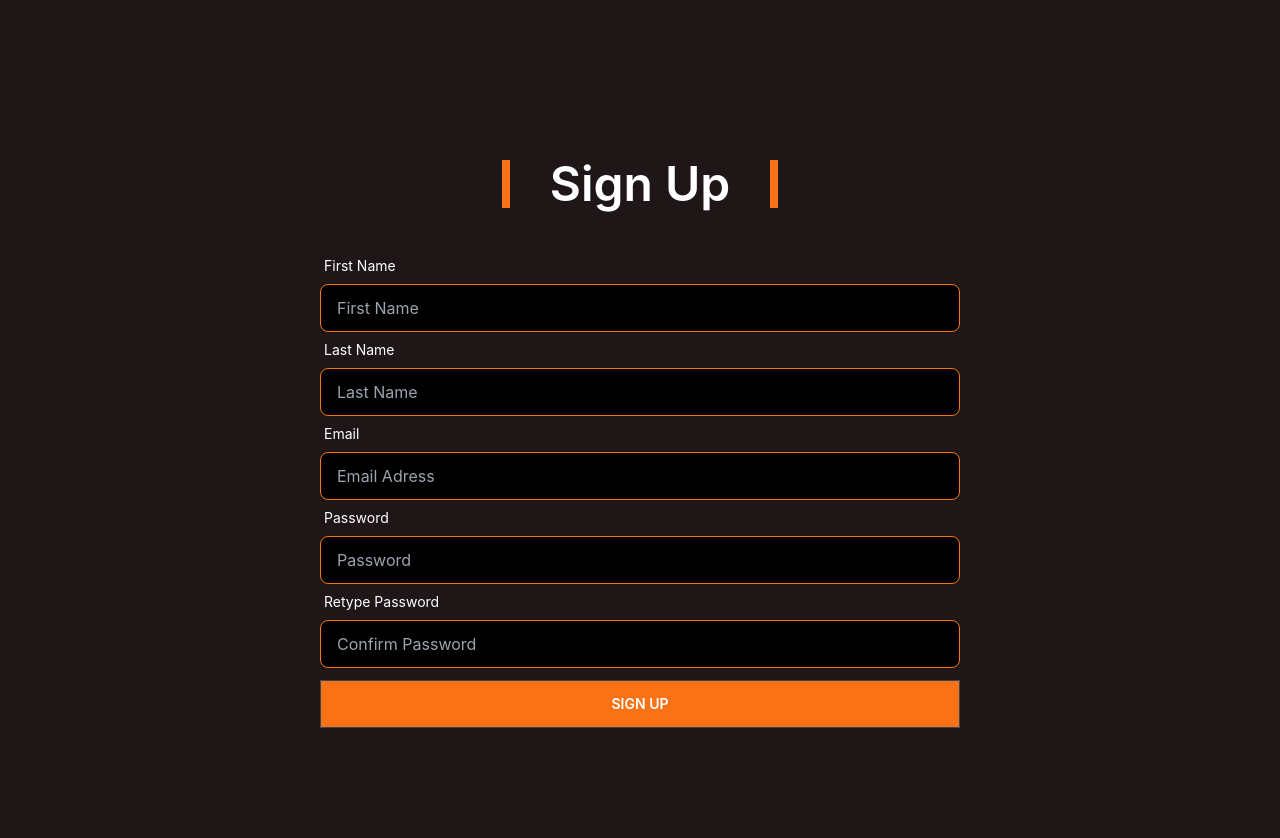
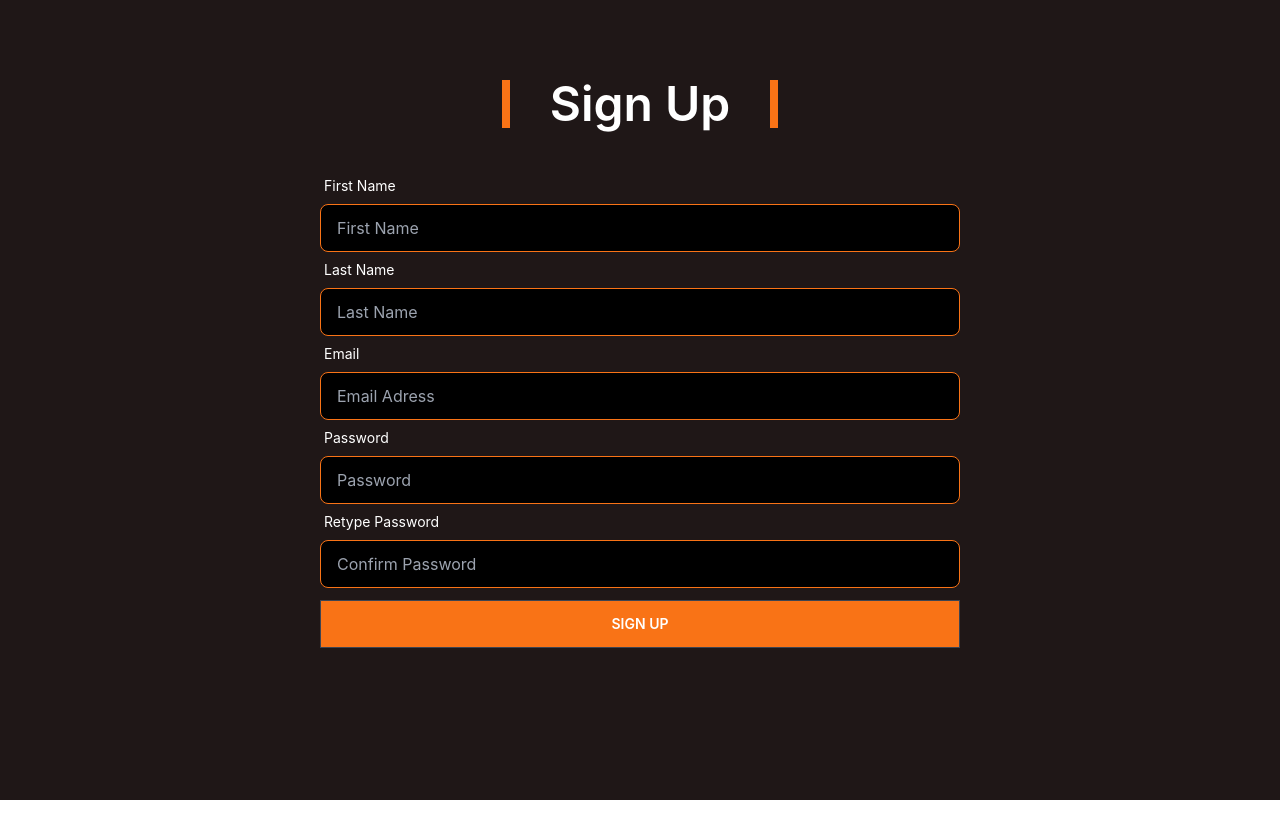
Before and after one commit to Xoaib007/simple-registration-form, a React (Create React App) app: page / in a window 1280 px wide. Shown: the top 838 px of the page. After the commit the page ends 800 px from the top, so only its background shows below. Built offline with nearby package versions, Linux system fonts and the light colour scheme.

Commit message:
signup function added

```diff
--- a/src/App.js
+++ b/src/App.js
@@ -1,11 +1,13 @@
 
+import { Toaster } from 'react-hot-toast';
 import './App.css';
 import Form from './Form';
 
 function App() {
   return (
     <div className='bg-[#1f1717] min-h-screen'>
-      <Form/>
+      <Toaster />
+      <Form />
     </div>
   );
 }
--- a/src/Form.js
+++ b/src/Form.js
@@ -40,7 +40,7 @@ const Form = () => {
     }
 
     return (
-        <div className='lg:w-1/2 w-3/4 mx-auto py-40'>
+        <div className='lg:w-1/2 w-3/4 mx-auto py-20'>
             <h1 className="text-5xl font-semibold text-white text-center mx-auto mb-10 px-10 border-x-8 w-fit border-orange-500">Sign Up</h1>
             <form  onSubmit={handleSignUp} className='flex flex-col'>
                 <div className="form-control">
@@ -68,7 +68,7 @@ const Form = () => {
                     <label className="label">
                         <span className="label-text text-white">Password</span>
                     </label>
-                    <input type='password' name='pasword' placeholder='Password' className="input input-bordered bg-black border-orange-500 text-[#f9f4f4]" required />
+                    <input type='password' name='password' placeholder='Password' className="input input-bordered bg-black border-orange-500 text-[#f9f4f4]" required />
                 </div>
 
                 <div className="form-control">
```
